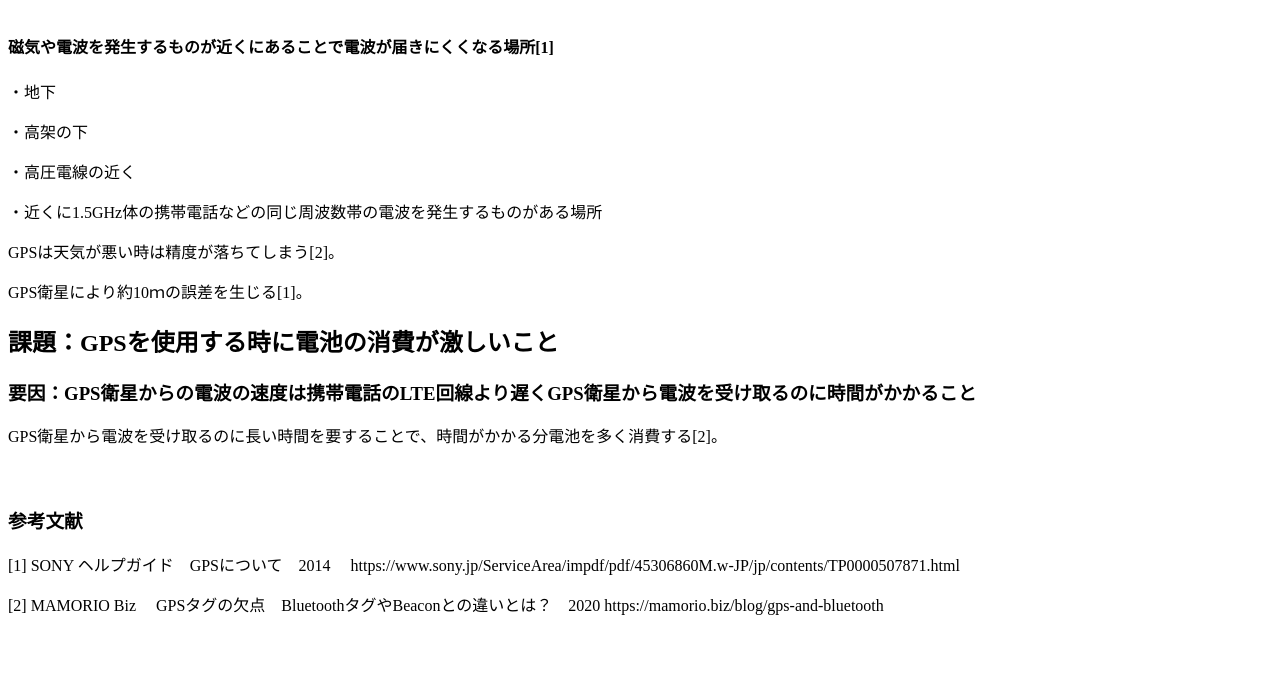
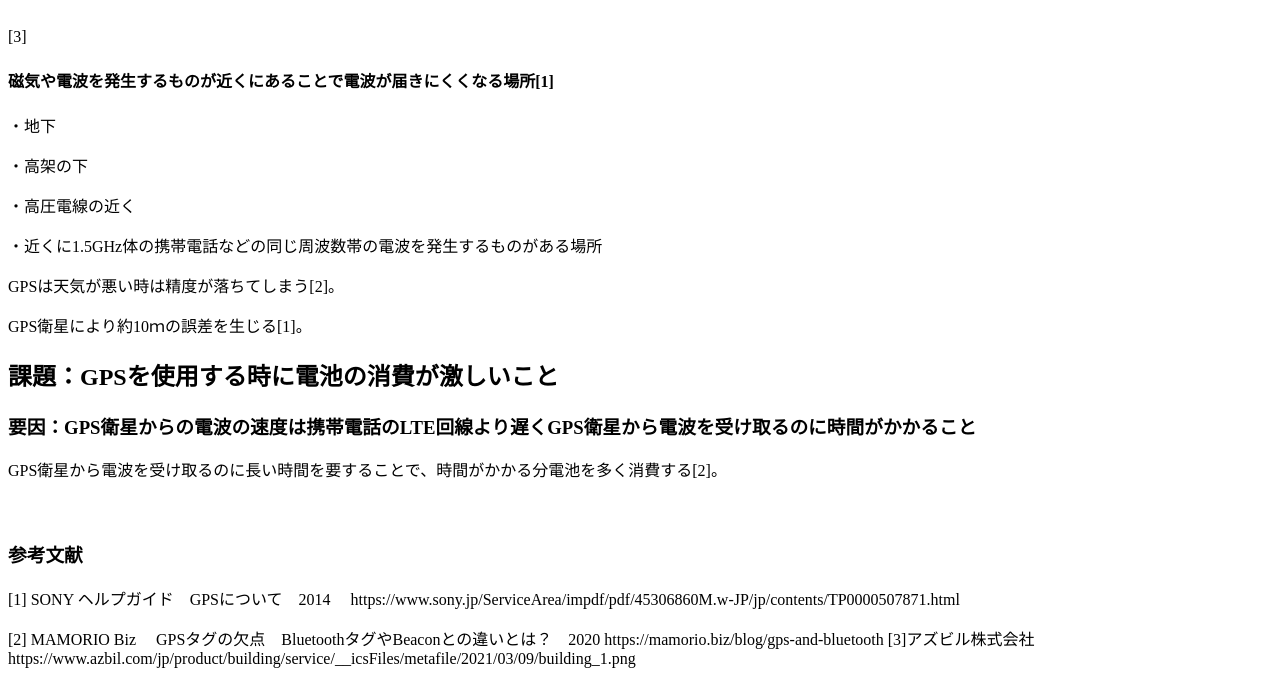
Before and after one commit to wanti-mu4/Watanabe-Mao, a plain HTML site: page index.html in a window 1280 px wide. Shown: the part 685-1361 px from the top of the page. Before the commit the page ends 1309 px from the top, so only its background shows below. Drawn offline with Linux system fonts and the light colour scheme.

Commit message:
Update index.html

```diff
--- a/index.html
+++ b/index.html
@@ -19,6 +19,7 @@
     <div style="text-align: right">
     <img src="https://github.com/wanti-mu4/Watanabe-Mao/blob/main/building_1.png?raw=true">
     </div>
+    　　　　　　　　　　　　　　　　　　　　　　　　　　<p>[3]
   <h4>磁気や電波を発生するものが近くにあることで電波が届きにくくなる場所[1]    </h4>
   <p>・地下
   <p>・高架の下
@@ -33,7 +34,7 @@
 <p>[1] SONY ヘルプガイド　GPSについて　2014　 https://www.sony.jp/ServiceArea/impdf/pdf/45306860M.w-JP/jp/contents/TP0000507871.html</p>
 [2] MAMORIO Biz 　GPSタグの欠点　BluetoothタグやBeaconとの違いとは？　2020
 https://mamorio.biz/blog/gps-and-bluetooth
-
+[3]アズビル株式会社  https://www.azbil.com/jp/product/building/service/__icsFiles/metafile/2021/03/09/building_1.png
 
 
  </body>
```
